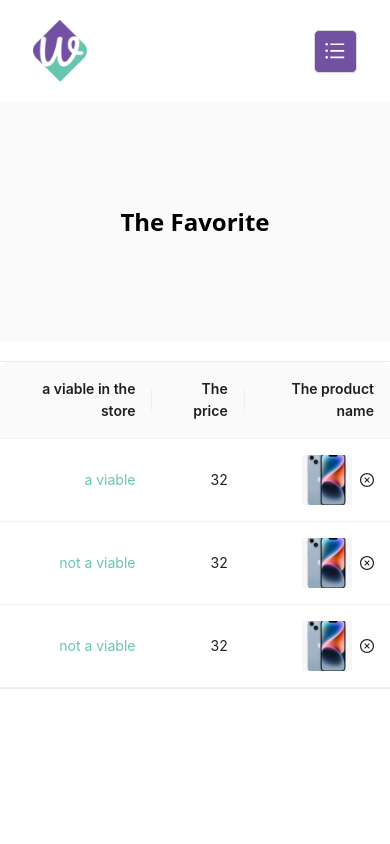
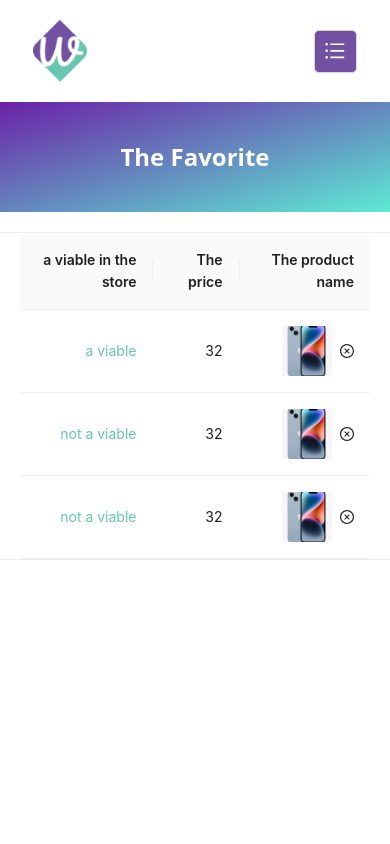
Before and after one commit to MaramMs/wendow-temp1, a Next.js app: page /whitelist in a window 390 px wide. Shown: the top 844 px of the page. Built offline with nearby package versions, Linux system fonts and the light colour scheme.

Commit message:
whitelist mobile

```diff
--- a/pages/whitelist.js
+++ b/pages/whitelist.js
@@ -1,63 +1,77 @@
-import Wrapper from '@/components/Wrapper'
-import React from 'react'
+import Wrapper from "@/components/Wrapper";
+import React from "react";
 
-import { Space, Table, Tag } from 'antd';
-import { CloseCircleOutlined } from '@ant-design/icons';
+import { Space, Table, Tag } from "antd";
+import { CloseCircleOutlined } from "@ant-design/icons";
 const columns = [
   {
-    title: 'The product name',
-    dataIndex: 'name',
-    key: 'name',
+    title: "The product name",
+    dataIndex: "name",
+    key: "name",
     render: (text, record) => (
-        <div className='flex gap-2 items-center'>
-          <span><CloseCircleOutlined /></span>
-          <img src={record.image} alt={record.name} width={50} />
-        </div>
-      ),
+      <div className="flex gap-2 items-center">
+        <span>
+          <CloseCircleOutlined />
+        </span>
+        <img src={record.image} alt={record.name} width={50} />
+      </div>
+    ),
   },
   {
-    title: 'The price',
-    dataIndex: 'price',
-    key: 'price',
+    title: "The price",
+    dataIndex: "price",
+    key: "price",
   },
   {
-    title: 'a viable in the store',
-    dataIndex: 'store',
-    key: 'store',
-    className:'text-[#67C6B0]'
-
+    title: "a viable in the store",
+    dataIndex: "store",
+    key: "store",
+    className: "text-[#67C6B0]",
   },
 ];
 const data = [
   {
-    key: '1',
-    image:'/images/products/cart-product.png',
+    key: "1",
+    image: "/images/products/cart-product.png",
     price: 32,
-    store: 'a viable',
+    store: "a viable",
   },
   {
-    key: '2',
-    image:'/images/products/cart-product.png',
+    key: "2",
+    image: "/images/products/cart-product.png",
     price: 32,
-    store: 'not a viable',
+    store: "not a viable",
   },
   {
-    key: '3',
-    image:'/images/products/cart-product.png',
+    key: "3",
+    image: "/images/products/cart-product.png",
     price: 32,
-    store: 'not a viable',
+    store: "not a viable",
   },
 ];
 const whitelist = () => {
   return (
     <>
-    <div className='h-[239px] bg-[#FAFAFA] flex justify-center items-center'><h1 className='text-center 	 text-[24px] font-semibold'>The Favorite</h1></div>
-    <Wrapper >
-    <Table bordered={false}columns={columns} dataSource={data}  style={{borderTop:'1px solid #EDEDED' ,borderBottom:'1px solid #EDEDED'}} className='list-table mb-[500px]' pagination={false}/>
-    </Wrapper>
+      <div
+        className="h-[239px] bg-[#FAFAFA] flex justify-center items-center max-[575px]:h-[110px] max-[575px]:bg-gradient-to-br from-purple-800 to-teal-300"
+      >
+        <h1 className="text-center 	 text-[24px] font-semibold max-[575px]:text-white">The Favorite</h1>
+      </div>
+      <Wrapper>
+        <Table
+          bordered={false}
+          columns={columns}
+          dataSource={data}
+          style={{
+            borderTop: "1px solid #EDEDED",
+            borderBottom: "1px solid #EDEDED",
+          }}
+          className="list-table mb-[500px] max-[575px]:px-5 "
+          pagination={false}
+        />
+      </Wrapper>
+    </>
+  );
+};
 
-    </>
-  )
-}
-
-export default whitelist
+export default whitelist;
--- a/styles/globals.css
+++ b/styles/globals.css
@@ -69,6 +69,15 @@ font-size: 20px;
 font-weight: 400;
 background: transparent;
 }
+@media screen and (max-width:575px){
+  .list-table:where(.css-dev-only-do-not-override-1vtf12y).ant-table-wrapper{
+    border-bottom: 0px !important;
+    border-top: 0px !important;
+  }
+  .list-table:where(.css-dev-only-do-not-override-1vtf12y).ant-table-wrapper .ant-table-thead >tr>th{
+    font-size: 10px;
+  }
+}
 
 .custom-table:where(.css-dev-only-do-not-override-1vtf12y).ant-table-wrapper .ant-table-thead >tr>th:not(:last-child):not(.ant-table-selection-column):not(.ant-table-row-expand-icon-cell):not([colspan])::before ,.list-table:where(.css-dev-only-do-not-override-1vtf12y).ant-table-wrapper .ant-table-thead >tr>th:not(:last-child):not(.ant-table-selection-column):not(.ant-table-row-expand-icon-cell):not([colspan])::before{
   width: 0px;
```
